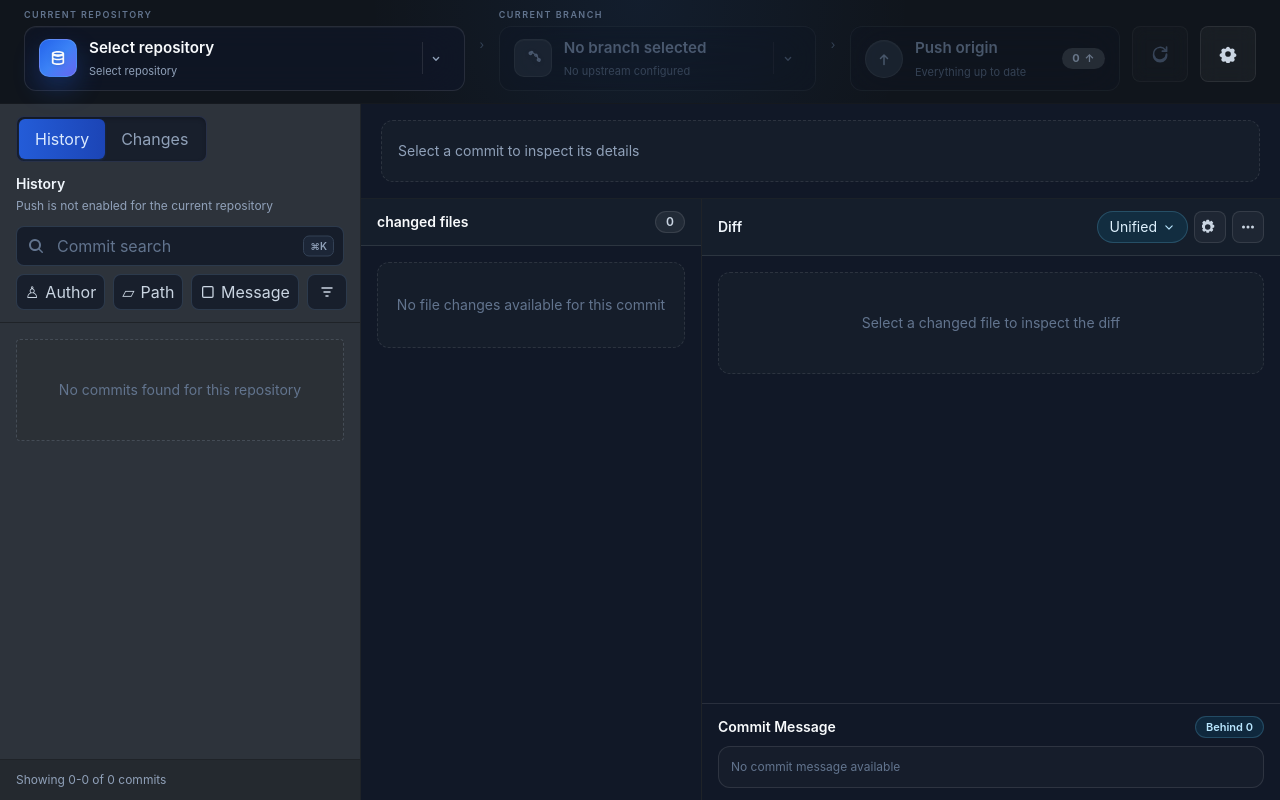
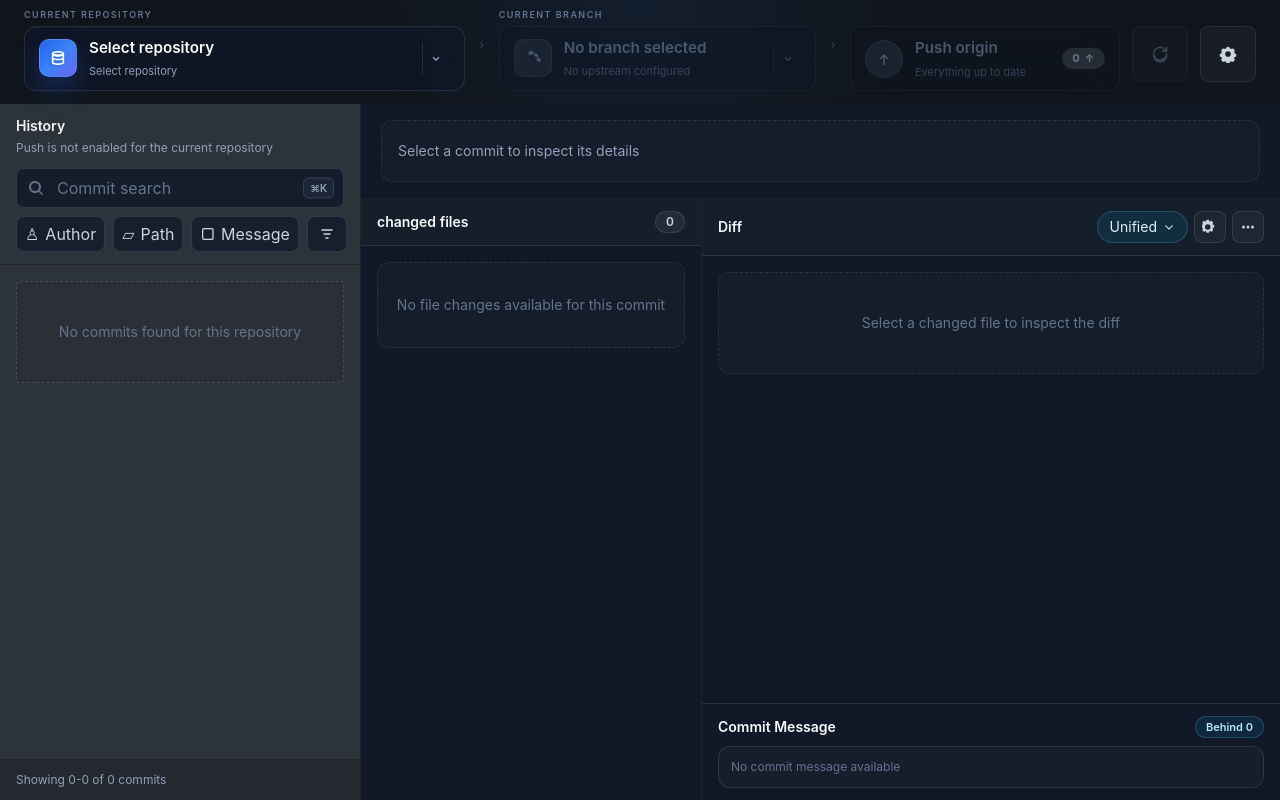
Before and after one commit to RockerHX/TickGit, a SvelteKit app: page / in a window 1280 px wide. Built offline with nearby package versions, Linux system fonts and the light colour scheme.

Commit message:
feat(push): 移除 Changes 主界面入口

```diff
--- a/src/lib/components/CommitHistoryList.svelte
+++ b/src/lib/components/CommitHistoryList.svelte
@@ -2,9 +2,6 @@
   import { createEventDispatcher } from "svelte";
   import { locale, translate, translateBranchDisabledReason } from "$lib/i18n";
   import HistoryFilters from "$lib/components/HistoryFilters.svelte";
-  import MainViewTabs, {
-    type MainViewId,
-  } from "$lib/components/MainViewTabs.svelte";
   import type {
     BranchStatus,
     CommitHistoryFilters,
@@ -26,12 +23,10 @@
   export let branchStatus: BranchStatus | null = null;
   export let filters: CommitHistoryFilters = EMPTY_HISTORY_FILTERS;
   export let activeFilterCount = 0;
-  export let activeMainView: MainViewId = "history";
 
   const dispatch = createEventDispatcher<{
     select: { commit: CommitListItem };
     pageChange: { pageIndex: number };
-    mainViewChange: { view: MainViewId };
     openMenu: { commit: CommitListItem; x: number; y: number };
     filterChange: { filters: CommitHistoryFilters };
     clearFilters: void;
@@ -59,13 +54,7 @@
 
 <div class="flex h-full min-h-0 flex-col overflow-hidden bg-[#2d333b]">
   <div class="border-b border-[#1f2328] px-4 py-3">
-    <MainViewTabs
-      active={activeMainView}
-      on:change={(event) =>
-        dispatch("mainViewChange", { view: event.detail.view })}
-    />
-
-    <div class="mt-3 flex items-center justify-between gap-3">
+    <div class="flex items-center justify-between gap-3">
       <div class="text-sm font-semibold text-[#f0f6fc]">
         {translate($locale, "history.title")}
       </div>
--- a/src/lib/components/MainViewTabs.svelte
+++ /dev/null
@@ -1,41 +0,0 @@
-<script lang="ts" module>
-  export type MainViewId = "history" | "changes";
-</script>
-
-<script lang="ts">
-  import { createEventDispatcher } from "svelte";
-  import { locale, translate } from "$lib/i18n";
-
-  export let active: MainViewId = "history";
-
-  const tabs: Array<{
-    id: MainViewId;
-    labelKey: "mainView.history" | "mainView.changes";
-  }> = [
-    { id: "history", labelKey: "mainView.history" },
-    { id: "changes", labelKey: "mainView.changes" },
-  ];
-
-  const dispatch = createEventDispatcher<{
-    change: { view: MainViewId };
-  }>();
-</script>
-
-<div
-  class="inline-flex overflow-hidden rounded-lg border border-[#2d3650]/80 bg-[#111827]/70 p-0.5 shadow-inner shadow-black/20"
->
-  {#each tabs as tab}
-    <button
-      type="button"
-      class={`rounded-md px-4 py-2 text-xs font-semibold transition ${
-        active === tab.id
-          ? "bg-gradient-to-r from-[#2563eb]/90 to-[#1d4ed8]/80 text-[#dbeafe] shadow-sm shadow-[#2563eb]/20"
-          : "text-slate-400 hover:bg-white/[0.04] hover:text-slate-200"
-      }`}
-      aria-pressed={active === tab.id}
-      on:click={() => dispatch("change", { view: tab.id })}
-    >
-      {translate($locale, tab.labelKey)}
-    </button>
-  {/each}
-</div>
--- a/src/lib/components/WorkspaceChangesPanel.svelte
+++ b/src/lib/components/WorkspaceChangesPanel.svelte
@@ -3,9 +3,6 @@
   import { locale, translate } from "$lib/i18n";
   import { createEventDispatcher } from "svelte";
   import DiffViewer from "$lib/components/DiffViewer.svelte";
-  import MainViewTabs, {
-    type MainViewId,
-  } from "$lib/components/MainViewTabs.svelte";
   import ResizeHandle from "$lib/components/ResizeHandle.svelte";
   import {
     DEFAULT_FILES_PANE_WIDTH,
@@ -40,7 +37,6 @@
   export let commitMessage = "";
   export let commitDisabled = false;
   export let committingWorkspace = false;
-  export let activeMainView: MainViewId = "changes";
 
   const WORKSPACE_GROUPS: Array<{
     titleKey: "workspace.stagedChanges" | "workspace.unstagedChanges";
@@ -56,7 +52,6 @@
     unstageFile: { section: WorkspaceChangeSection; path: string };
     commitMessageChange: { value: string };
     commit: void;
-    mainViewChange: { view: MainViewId };
     diffModeChange: { mode: "unified" | "split" };
     hideWhitespaceChange: { value: boolean };
   }>();
@@ -187,13 +182,7 @@
 >
   <div class="flex min-h-0 flex-col bg-[#2d333b]">
     <div class="border-b border-[#1f2328] px-4 py-3">
-      <MainViewTabs
-        active={activeMainView}
-        on:change={(event) =>
-          dispatch("mainViewChange", { view: event.detail.view })}
-      />
-
-      <div class="mt-3 flex items-center justify-between gap-3">
+      <div class="flex items-center justify-between gap-3">
         <div>
           <div class="text-sm font-semibold text-[#f0f6fc]">
             {translate($locale, "workspace.title")}
--- a/src/routes/+page.svelte
+++ b/src/routes/+page.svelte
@@ -1831,7 +1831,7 @@
         {/if}
       </div>
     </section>
-  {:else if activeMainView === "history"}
+  {:else}
     <section
       class="grid min-h-0 flex-1 bg-[#2b3036]"
       style={`grid-template-columns: minmax(${MIN_LEFT_PANE_WIDTH}px, ${leftPaneWidth}px) ${RESIZE_DIVIDER_LINE_WIDTH}px minmax(0,1fr);`}
@@ -1845,11 +1845,9 @@
         totalCount={historyTotalCount}
         pageIndex={historyPageIndex}
         pageSize={PAGE_SIZE}
-        {activeMainView}
         {branchStatus}
         on:select={(event) => selectCommit(event.detail.commit)}
         on:pageChange={(event) => changeHistoryPage(event.detail.pageIndex)}
-        on:mainViewChange={(event) => switchMainView(event.detail.view)}
         on:openMenu={(event) =>
           openContextMenu(event.detail.commit, event.detail.x, event.detail.y)}
         on:filterChange={(event) => setHistoryFilters(event.detail.filters)}
@@ -1879,37 +1877,5 @@
           setHideWhitespaceInDiff(event.detail.value)}
       />
     </section>
-  {:else}
-    <section class="min-h-0 flex-1 bg-[#2b3036]">
-      <WorkspaceChangesPanel
-        status={workspaceStatus}
-        selectedSection={selectedWorkspaceSection}
-        selectedFilePath={selectedWorkspaceFilePath}
-        diffResult={workspaceDiffResult}
-        {loadingWorkspace}
-        loadingDiff={loadingWorkspaceDiff}
-        {diffViewMode}
-        {hideWhitespaceInDiff}
-        workspaceActionsDisabled={!canRunWorkspaceAction()}
-        {workspaceActionFileKey}
-        commitMessage={workspaceCommitMessage}
-        commitDisabled={!canCommitWorkspaceChanges()}
-        {committingWorkspace}
-        {activeMainView}
-        on:selectFile={(event) =>
-          loadWorkspaceDiff(event.detail.section, event.detail.path)}
-        on:mainViewChange={(event) => switchMainView(event.detail.view)}
-        on:stageFile={(event) =>
-          stageWorkspaceFile(event.detail.section, event.detail.path)}
-        on:unstageFile={(event) =>
-          unstageWorkspaceFile(event.detail.section, event.detail.path)}
-        on:commitMessageChange={(event) =>
-          (workspaceCommitMessage = event.detail.value)}
-        on:commit={commitWorkspaceChanges}
-        on:diffModeChange={(event) => (diffViewMode = event.detail.mode)}
-        on:hideWhitespaceChange={(event) =>
-          setHideWhitespaceInDiff(event.detail.value)}
-      />
-    </section>
   {/if}
 </main>
```
